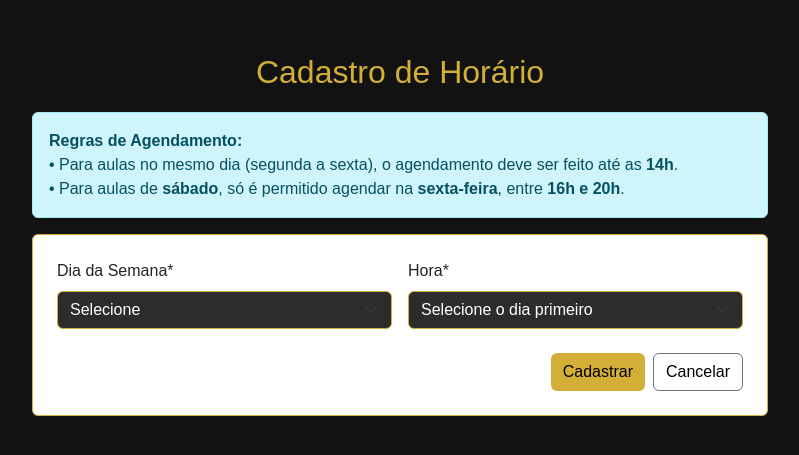
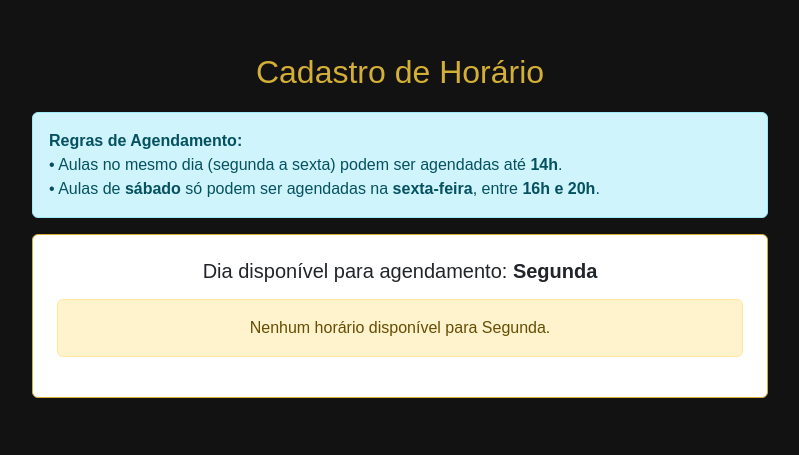
Before and after one commit to JPallas22/Projeto_Hung_Sing, a Flask app: page /cadastrar_horario?aluno_id=1 in a window 1280 px wide. Shown: the part 182-637 px from the top of the page, without its empty margins (240-1039 px from the left). Run offline with Flask 3, Linux system fonts and the light colour scheme; some web fonts are replaced.

Commit message:
Add files via upload

```diff
--- a/app.py
+++ b/app.py
@@ -109,12 +109,10 @@
 def acessar_aluno():
     aluno = None
 
-    # Se o aluno veio por GET (ex: botão "Voltar"), recupera pelo ID
     aluno_id = request.args.get('aluno_id', type=int)
     if aluno_id:
         aluno = Aluno.query.get(aluno_id)
 
-    # Se veio por POST (login)
     if request.method == 'POST':
         matricula = request.form['matricula']
         senha = request.form['senha']
@@ -227,7 +225,35 @@
             return redirect(url_for('acessar_aluno'))
 
         aluno = Aluno.query.get_or_404(aluno_id)
-        return render_template('cadastrar_horario.html', aluno=aluno)
+
+        hoje = datetime.now()
+        weekday_map = {
+            0: 'Segunda', 1: 'Terça', 2: 'Quarta',
+            3: 'Quinta', 4: 'Sexta', 5: 'Sábado', 6: 'Domingo'
+        }
+        dia_hoje = weekday_map[hoje.weekday()]
+
+        if dia_hoje in ['Segunda','Terça','Quarta','Quinta','Sexta']:
+            dia_disponivel = dia_hoje
+        elif dia_hoje == 'Sexta' and 16 <= hoje.hour < 20:
+            dia_disponivel = 'Sábado'
+        else:
+            dia_disponivel = None
+
+        if not dia_disponivel:
+            flash('Hoje não há disponibilidade para agendamento (domingo, feriado ou fora do horário permitido).', 'warning')
+            return redirect(url_for('acessar_aluno', aluno_id=aluno.id))
+
+        horarios = Horario.query.filter_by(faixa=aluno.faixa, dia_semana=dia_disponivel).all()
+
+        return render_template(
+            'cadastrar_horario.html',
+            aluno=aluno,
+            horarios=horarios,
+            DIA_DISPONIVEL=dia_disponivel,
+            CUTOFF_HOUR=CUTOFF_HOUR,
+            NOW_HOUR=hoje.hour
+        )
 
     elif request.method == 'POST':
         aluno_id = request.form.get('aluno_id')
@@ -244,27 +270,15 @@
             return redirect(url_for('cadastrar_horario', aluno_id=aluno_id))
 
         hoje = datetime.now()
-        dia_semana_atual = hoje.strftime('%A')
-        mapa_dias = {
-            'Monday': 'Segunda',
-            'Tuesday': 'Terça',
-            'Wednesday': 'Quarta',
-            'Thursday': 'Quinta',
-            'Friday': 'Sexta',
-            'Saturday': 'Sábado',
-            'Sunday': 'Domingo'
+        weekday_map = {
+            'Monday': 'Segunda', 'Tuesday': 'Terça', 'Wednesday': 'Quarta',
+            'Thursday': 'Quinta', 'Friday': 'Sexta', 'Saturday': 'Sábado', 'Sunday': 'Domingo'
         }
-        dia_atual_portugues = mapa_dias[dia_semana_atual]
+        dia_atual_port = weekday_map[hoje.strftime('%A')]
 
-        if dia_semana == dia_atual_portugues and dia_semana != 'Sábado':
-            if hoje.hour >= 14:
-                flash('Regra de agendamento: para aulas no mesmo dia (segunda a sexta), o agendamento deve ser feito até as 14h.', 'danger')
-                return redirect(url_for('meus_agendamentos', aluno_id=aluno_id))
-
-        if dia_semana == 'Sábado':
-            if not (dia_atual_portugues == 'Sexta' and 16 <= hoje.hour < 20):
-                flash('Regra de agendamento: aulas de sábado só podem ser agendadas na sexta-feira, entre 16h e 20h.', 'danger')
-                return redirect(url_for('meus_agendamentos', aluno_id=aluno_id))
+        if dia_semana == dia_atual_port and hoje.hour >= CUTOFF_HOUR:
+            flash(f'Regra de agendamento: para aulas no mesmo dia (segunda a sexta), o agendamento deve ser feito até as {CUTOFF_HOUR}h.', 'danger')
+            return redirect(url_for('meus_agendamentos', aluno_id=aluno_id))
 
         horario = Horario.query.filter_by(dia_semana=dia_semana, hora=hora, faixa=faixa).first()
         if not horario:
--- a/templates/cadastrar_horario.html
+++ b/templates/cadastrar_horario.html
@@ -5,7 +5,6 @@
     <div class="col-md-8">
         <div class="logo-title">Cadastro de Horário</div>
 
-        <!-- Mensagens Flash (vindas do backend) -->
         {% with messages = get_flashed_messages(with_categories=true) %}
         {% if messages %}
             {% for category, message in messages %}
@@ -17,119 +16,71 @@
         {% endif %}
         {% endwith %}
 
-        <!-- Alerta fixo com as regras -->
         <div class="alert alert-info">
             <strong>Regras de Agendamento:</strong><br>
-            • Para aulas no mesmo dia (segunda a sexta), o agendamento deve ser feito até as <strong>14h</strong>.<br>
-            • Para aulas de <strong>sábado</strong>, só é permitido agendar na <strong>sexta-feira</strong>, entre <strong>16h e 20h</strong>.
+            • Aulas no mesmo dia (segunda a sexta) podem ser agendadas até <strong>14h</strong>.<br>
+            • Aulas de <strong>sábado</strong> só podem ser agendadas na <strong>sexta-feira</strong>, entre <strong>16h e 20h</strong>.
         </div>
 
-        <!-- Alerta dinâmico (via JS) -->
-        <div id="alerta-regras" class="alert alert-danger d-none" role="alert"></div>
+        {% if DIA_DISPONIVEL %}
+        <div class="card p-4">
+            <h5 class="text-center mb-3">
+                Dia disponível para agendamento: <strong>{{ DIA_DISPONIVEL }}</strong>
+            </h5>
 
-        <div class="card p-4">
+            {% if horarios %}
             <form method="post" action="{{ url_for('cadastrar_horario') }}">
                 <input type="hidden" name="aluno_id" value="{{ aluno.id }}">
+                <input type="hidden" name="dia_semana" value="{{ DIA_DISPONIVEL }}">
+                <input type="hidden" name="faixa" value="{{ aluno.faixa }}">
 
-                <div class="row g-3">
-                    <div class="col-md-6">
-                        <label class="form-label">Dia da Semana*</label>
-                        <select class="form-select" name="dia_semana" id="dia_semana" required>
-                            <option value="">Selecione</option>
-                            <option>Segunda</option>
-                            <option>Terça</option>
-                            <option>Quarta</option>
-                            <option>Quinta</option>
-                            <option>Sexta</option>
-                            <option>Sábado</option>
-                        </select>
-                    </div>
-                    <div class="col-md-6">
-                        <label class="form-label">Hora*</label>
-                        <select class="form-select" name="hora" id="hora" required>
-                            <option value="">Selecione o dia primeiro</option>
-                        </select>
-                    </div>
+                <div class="mb-3">
+                    <label class="form-label">Selecione o horário</label>
+                    <select class="form-select" name="hora" id="hora" required>
+                        <option value="">Selecione...</option>
+                        {% for h in horarios %}
+                        <option value="{{ h.hora }}">{{ h.hora }}</option>
+                        {% endfor %}
+                    </select>
                 </div>
 
                 <div class="mt-4 d-flex justify-content-end gap-2">
-                    <button type="submit" class="btn btn-primary">Cadastrar</button>
-                    <a href="{{ url_for('meus_agendamentos', aluno_id=aluno.id) }}" class="btn btn-secondary">Cancelar</a>
+                    <button type="submit" class="btn btn-success" id="btn-agendar">Agendar</button>
+                    <a href="{{ url_for('acessar_aluno', aluno_id=aluno.id) }}" class="btn btn-secondary">Voltar</a>
                 </div>
             </form>
+            {% else %}
+            <div class="alert alert-warning text-center">
+                Nenhum horário disponível para {{ DIA_DISPONIVEL }}.
+            </div>
+            {% endif %}
         </div>
+        {% else %}
+        <div class="alert alert-warning text-center mt-3">
+            Hoje não é um dia válido para agendamento (domingo, feriado ou fora do horário permitido).
+        </div>
+        <div class="text-center mt-3">
+            <a href="{{ url_for('acessar_aluno', aluno_id=aluno.id) }}" class="btn btn-secondary">Voltar</a>
+        </div>
+        {% endif %}
     </div>
 </div>
 
 <script>
-    const horariosPorDia = {
-        'Segunda': ['08:30', '09:30', '16:00', '17:00', '18:00', '19:00', '20:00', '21:00'],
-        'Terça':   ['09:30', '16:00', '17:00', '18:00', '19:00', '20:00', '21:00'],
-        'Quarta':  ['09:30', '16:00', '17:00', '18:00', '19:00', '20:00', '21:00'],
-        'Quinta':  ['08:30', '09:30', '16:00', '17:00', '18:00', '19:00', '20:00'],
-        'Sexta':   ['09:30', '17:00', '18:00', '19:00'],
-        'Sábado':  ['09:00', '10:00', '11:00', '12:00']
-    };
-
-    const diaSelect = document.querySelector('#dia_semana');
-    const horaSelect = document.querySelector('#hora');
-    const alerta = document.querySelector('#alerta-regras');
-
-    const agora = new Date();
-    const hoje = agora.toLocaleDateString('pt-BR', { weekday: 'long' });
-    const horaAtual = agora.getHours();
-
-    const mapaDias = {
-        'segunda-feira': 'Segunda',
-        'terça-feira': 'Terça',
-        'quarta-feira': 'Quarta',
-        'quinta-feira': 'Quinta',
-        'sexta-feira': 'Sexta',
-        'sábado': 'Sábado',
-        'domingo': 'Domingo'
-    };
-
-    diaSelect.addEventListener('change', function () {
-        const dia = this.value;
-        let horarios = horariosPorDia[dia] || [];
-        alerta.classList.add('d-none');
-
-        // Regra 1: mesmo dia (segunda a sexta), só até 14h
-        if (mapaDias[hoje.toLowerCase()] === dia && dia !== 'Sábado' && horaAtual >= 14) {
-            horarios = [];
-            alerta.textContent = "Regra de agendamento: para aulas no mesmo dia (segunda a sexta), o agendamento deve ser feito até as 14h.";
-            alerta.classList.remove('d-none');
-        }
-
-        // Regra 2: sábado só pode agendar na sexta entre 16h e 20h
-        if (dia === 'Sábado') {
-            if (!(mapaDias[hoje.toLowerCase()] === 'Sexta' && horaAtual >= 16 && horaAtual < 20)) {
-                horarios = [];
-                alerta.textContent = "Regra de agendamento: aulas de sábado só podem ser agendadas na sexta-feira, entre 16h e 20h.";
-                alerta.classList.remove('d-none');
-            }
-        }
-
-        // Atualiza select de horários
-        horaSelect.innerHTML = '';
-        if (horarios.length === 0) {
-            const opt = document.createElement('option');
-            opt.value = '';
-            opt.textContent = 'Nenhum horário disponível';
-            horaSelect.appendChild(opt);
-        } else {
-            const optDefault = document.createElement('option');
-            optDefault.value = '';
-            optDefault.textContent = 'Selecione';
-            horaSelect.appendChild(optDefault);
-
-            horarios.forEach(hora => {
-                const opt = document.createElement('option');
-                opt.value = hora;
-                opt.textContent = hora;
-                horaSelect.appendChild(opt);
-            });
-        }
-    });
+(function(){
+    const cutoff = {{ CUTOFF_HOUR if CUTOFF_HOUR is defined else 14 }};
+    const nowHour = {{ NOW_HOUR if NOW_HOUR is defined else 0 }};
+    const btn = document.querySelector('#btn-agendar');
+    if(btn && nowHour >= cutoff){
+        btn.classList.remove('btn-success');
+        btn.classList.add('btn-secondary');
+        btn.disabled = true;
+        btn.title = 'Agendamento permitido apenas até ' + cutoff + ':00';
+        btn.addEventListener('click', e => {
+            e.preventDefault();
+            alert('Agendamento permitido apenas até ' + cutoff + ':00.');
+        });
+    }
+})();
 </script>
 {% endblock %}
```
